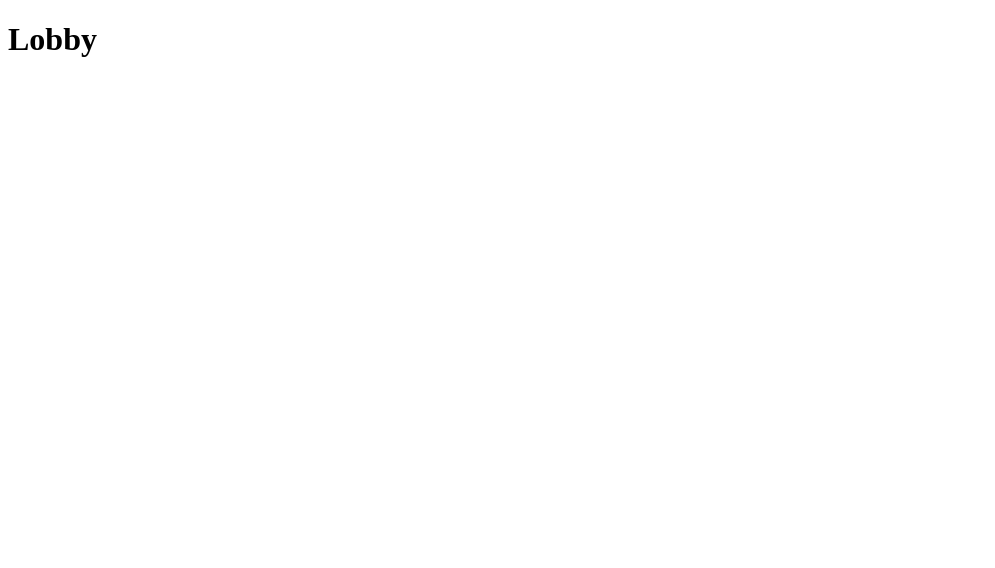
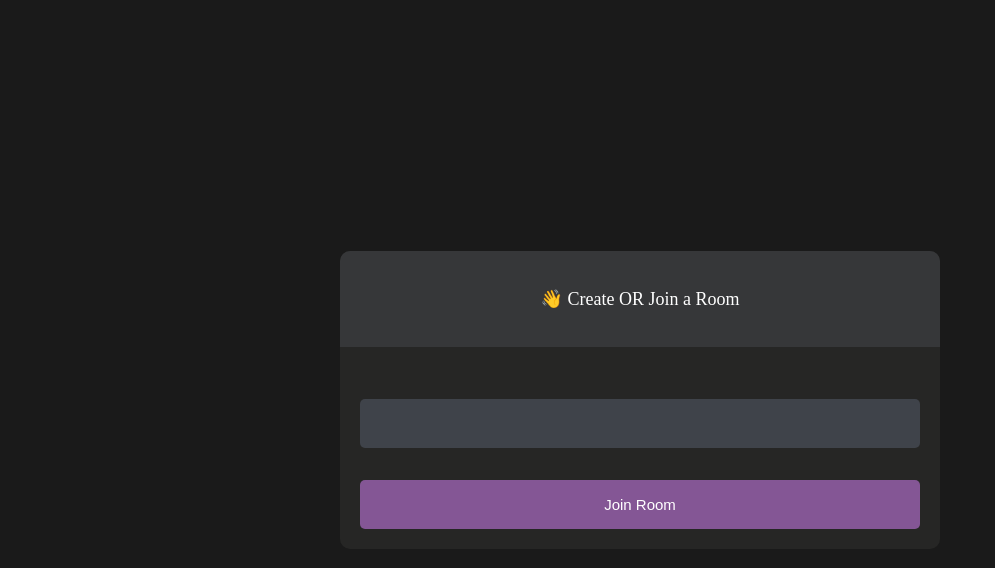
Before and after one commit to sabhas/peer-chat, a React (Vite) app: page / in a window 1280 px wide. Shown: the top 568 px of the page, without its empty margins (0-995 px from the left). Built offline with nearby package versions, Linux system fonts and the light colour scheme.

Commit message:
add UI for lobby

```diff
--- a/src/App.tsx
+++ b/src/App.tsx
@@ -1,11 +1,12 @@
 import React from "react"
 import { HashRouter, Routes, Route, Navigate } from "react-router-dom"
+import { Lobby } from "./pages/lobby"
 
 function App() {
   return (
     <HashRouter>
       <Routes>
-        <Route path="/" element={<h1>Lobby</h1>} />
+        <Route path="/" element={<Lobby />} />
         <Route path="/:roomId" element={<h1>Chat room</h1>} />
         <Route path="*" element={<Navigate to="/" />} />
       </Routes>
--- /dev/null
+++ b/src/pages/lobby/index.css
@@ -0,0 +1,47 @@
+body {
+  background-color: #1a1a1a;
+  color: #fff;
+}
+
+#form-container {
+  width: 90%;
+  max-width: 600px;
+  border-radius: 10px;
+  background-color: #262625;
+  position: fixed;
+  top: 50%;
+  left: 50%;
+  transform: translate(-50%, -50%);
+}
+
+#form__container__header {
+  border-radius: 10px 10px 0 0;
+  padding: 30px;
+  text-align: center;
+  background-color: #363739;
+  margin: 0;
+  font-size: 18px;
+  font-size: 300;
+  line-height: 0;
+}
+
+#form__content__wrapper {
+  padding: 20px;
+}
+
+input {
+  box-sizing: border-box;
+  color: #fff;
+  width: 100%;
+  margin: 0;
+  border: none;
+  border-radius: 5px;
+  padding: 16px 20px;
+  font-size: 15px;
+  background-color: #3f434a;
+  margin-top: 32px;
+}
+
+input[type="submit"] {
+  background-color: #845695;
+}
--- /dev/null
+++ b/src/pages/lobby/index.tsx
@@ -0,0 +1,21 @@
+import React from "react"
+import "./index.css"
+
+export const Lobby = () => {
+  return (
+    <main id="lobby-container">
+      <div id="form-container">
+        <div id="form__container__header">
+          <p>👋 Create OR Join a Room</p>
+        </div>
+
+        <div id="form__content__wrapper">
+          <form id="join-form">
+            <input type="text" name="invite_link" required />
+            <input type="submit" value="Join Room" />
+          </form>
+        </div>
+      </div>
+    </main>
+  )
+}
```
